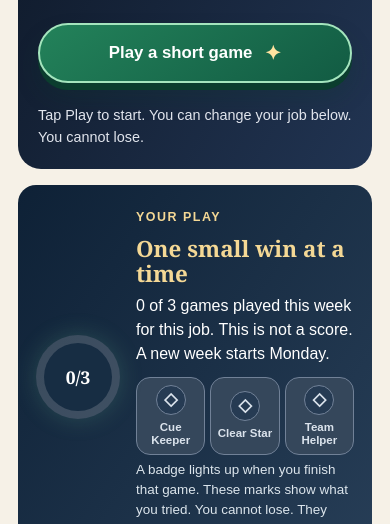
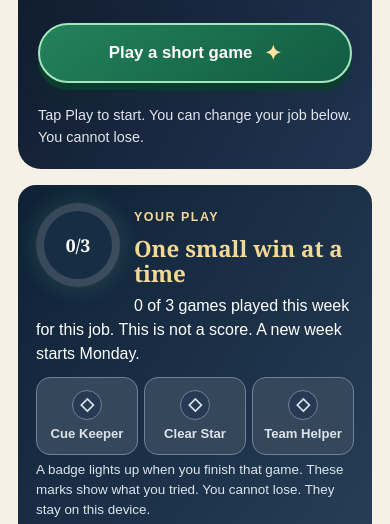
Before and after one commit to fcustard/chosen-2026-company-hub, a website: page practice.html in a window 390 px wide. Shown: the part 312-836 px from the top of the page. Drawn offline with Linux system fonts and the light colour scheme.

Commit message:
Keep badge tiles readable on phones and still in reduced motion

```diff
--- a/practice.css
+++ b/practice.css
@@ -86,9 +86,9 @@
 @keyframes questSpark{0%{opacity:1;transform:rotate(var(--angle)) translateY(0) scale(.4)}65%{opacity:1}100%{opacity:0;transform:rotate(var(--angle)) translateY(calc(-1 * var(--distance))) scale(1.3)}}
 @keyframes questReveal{from{opacity:.45;transform:translateY(12px)}to{opacity:1;transform:translateY(0)}}
 @media(max-width:650px){
- .questDashboard{grid-template-columns:86px 1fr;gap:14px;padding:18px}
- .progressRing{width:84px;height:84px}.progressRing::before{inset:8px}.progressRing span{font-size:1.1rem}
- .badgeShelf{gap:5px}.questBadge{min-height:78px;padding:7px 3px;font-size:.72rem}.questBadge>span:first-child{width:30px;height:30px;font-size:1.1rem}
+ .questDashboard{display:block;padding:18px}
+ .progressRing{float:left;width:84px;height:84px;margin:0 14px 12px 0}.progressRing::before{inset:8px}.progressRing span{font-size:1.1rem}
+ .badgeShelf{clear:both;gap:6px}.questBadge{min-height:78px;padding:7px 4px;font-size:.82rem}.questBadge>span:first-child{width:30px;height:30px;font-size:1.1rem}
  .pathGrid{display:grid;grid-auto-flow:column;grid-auto-columns:minmax(205px,74%);grid-template-columns:none;overflow-x:auto;overscroll-behavior-x:contain;scroll-snap-type:x mandatory;padding:5px 5px 16px}
  .pathCard{scroll-snap-align:start;min-height:130px}
  .answerButton{min-height:72px}
@@ -97,7 +97,7 @@
 @media(prefers-reduced-motion:reduce){
  .questPlay,.pathCard,.pathCard>span:first-child,.missionCard,.answerButton,.progressRing,.stepTrack span{transition:none!important}
  .questEnter,.rewardBurst.burst span{animation:none!important}
- .questPlay:hover,.pathCard:hover,.missionCard:hover,.answerButton:hover:not(:disabled){transform:none}
+ .questPlay:hover,.questPlay:active,.pathCard:hover,.pathCard:active,.pathCard:hover>span:first-child,.missionCard:hover,.missionCard:active,.answerButton:hover:not(:disabled),.answerButton:active:not(:disabled){transform:none!important}
 }
 
 /* A clear win state and a direct next challenge. */
```
